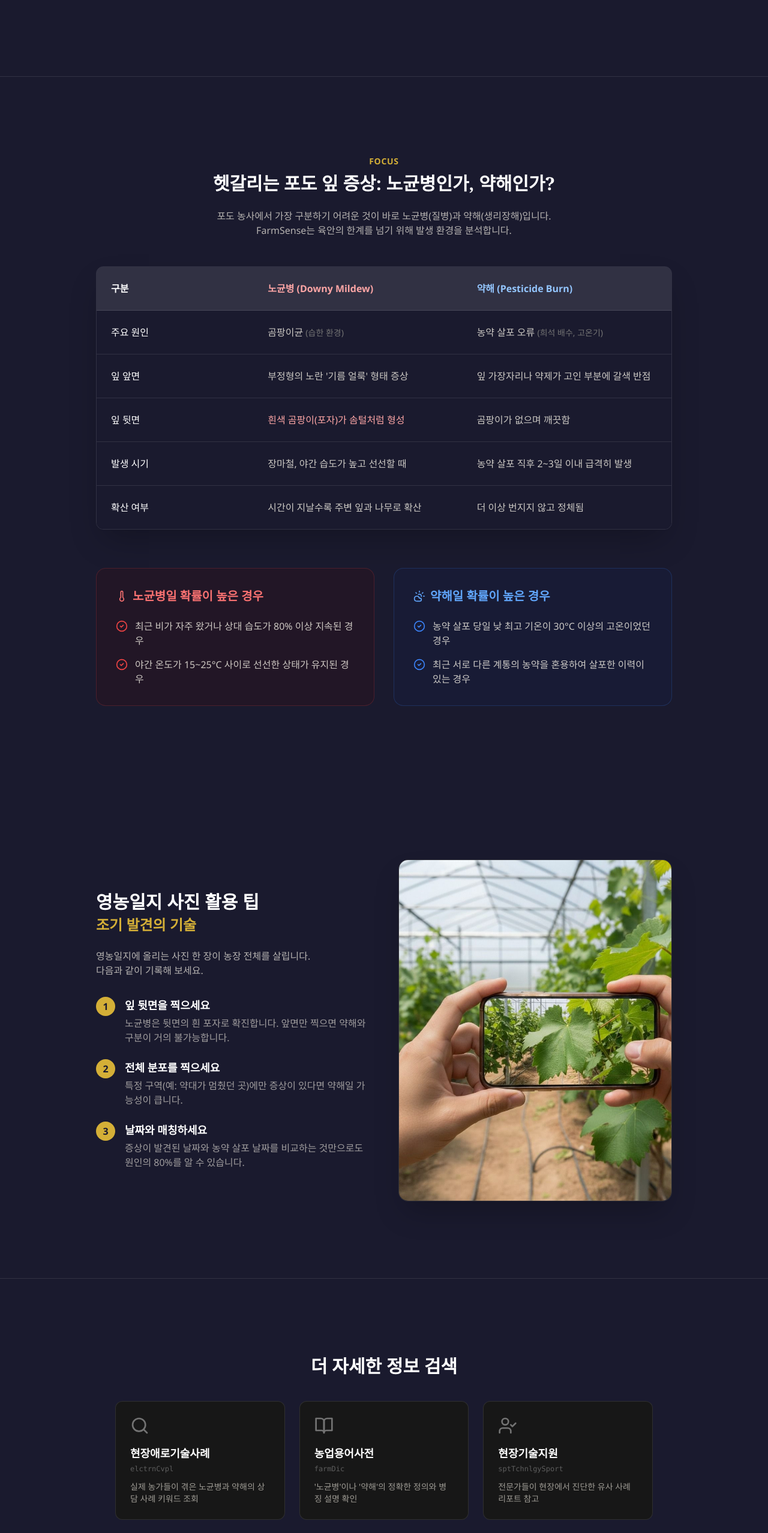
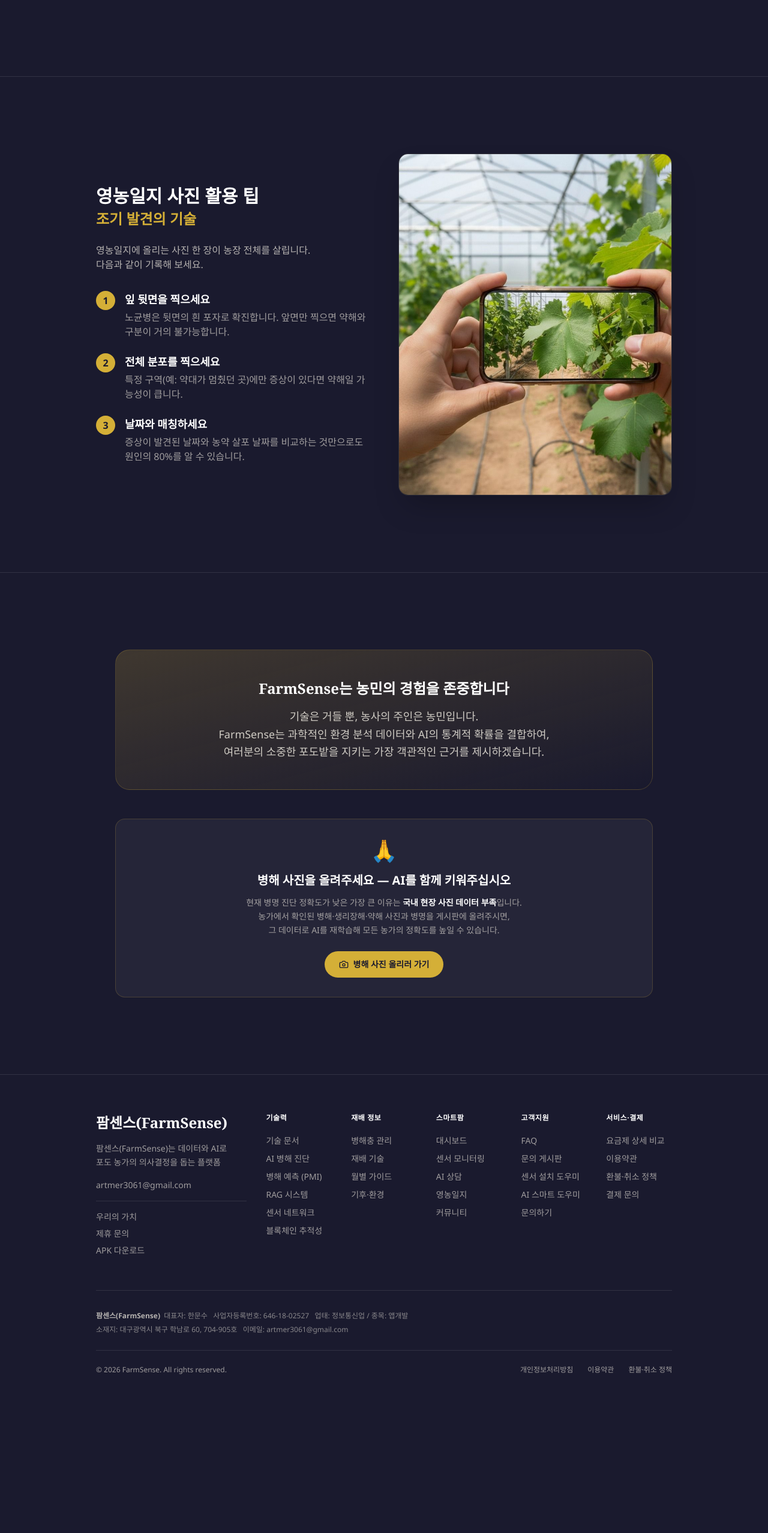
Before and after one commit to nunsuhan/grape-smartfarm-homepage, a Next.js app: page /technology/ai-diagnosis in a window 1280 px wide. Shown: the part 2730-5286 px from the top of the page at 60% size. After the commit the page ends 5086 px from the top, so only its background shows below. Built offline with nearby package versions, Linux system fonts and the light colour scheme; no server answers.

Commit message:
AI 진단 페이지: 노균병vs약해 비교, 정보검색 섹션 삭제

```diff
--- a/app/technology/ai-diagnosis/page.tsx
+++ b/app/technology/ai-diagnosis/page.tsx
@@ -192,98 +192,6 @@
                 </Container>
             </Section>
 
-            {/* Detailed Comparison: Mildew vs Burn */}
-            <Section className="py-20 bg-neutral-900">
-                <Container>
-                    <div className="max-w-5xl mx-auto">
-                        <div className="text-center mb-12">
-                            <span className="text-secondary-gold font-bold tracking-wider uppercase text-sm">Focus</span>
-                            <h2 className="text-3xl font-serif font-bold text-white mt-2 mb-6">
-                                헷갈리는 포도 잎 증상: 노균병인가, 약해인가?
-                            </h2>
-                            <p className="text-neutral-cream/70">
-                                포도 농사에서 가장 구분하기 어려운 것이 바로 노균병(질병)과 약해(생리장해)입니다.<br />
-                                FarmSense는 육안의 한계를 넘기 위해 발생 환경을 분석합니다.
-                            </p>
-                        </div>
-
-                        {/* Comparison Table */}
-                        <div className="overflow-x-auto mb-16 rounded-xl border border-white/10 shadow-2xl">
-                            <table className="w-full text-left border-collapse">
-                                <thead>
-                                    <tr className="bg-white/10">
-                                        <th className="p-6 text-white font-bold border-b border-white/10 w-1/4">구분</th>
-                                        <th className="p-6 text-red-300 font-bold border-b border-white/10 w-1/3">노균병 (Downy Mildew)</th>
-                                        <th className="p-6 text-blue-300 font-bold border-b border-white/10 w-1/3">약해 (Pesticide Burn)</th>
-                                    </tr>
-                                </thead>
-                                <tbody className="bg-neutral-black text-neutral-cream/80">
-                                    <tr className="border-b border-white/10 hover:bg-white/5 transition-colors">
-                                        <td className="p-6 font-medium text-white">주요 원인</td>
-                                        <td className="p-6">곰팡이균 <span className="text-neutral-500 text-sm">(습한 환경)</span></td>
-                                        <td className="p-6">농약 살포 오류 <span className="text-neutral-500 text-sm">(희석 배수, 고온기)</span></td>
-                                    </tr>
-                                    <tr className="border-b border-white/10 hover:bg-white/5 transition-colors">
-                                        <td className="p-6 font-medium text-white">잎 앞면</td>
-                                        <td className="p-6">부정형의 노란 '기름 얼룩' 형태 증상</td>
-                                        <td className="p-6">잎 가장자리나 약제가 고인 부분에 갈색 반점</td>
-                                    </tr>
-                                    <tr className="border-b border-white/10 hover:bg-white/5 transition-colors">
-                                        <td className="p-6 font-medium text-white">잎 뒷면</td>
-                                        <td className="p-6 text-red-300 font-medium">흰색 곰팡이(포자)가 솜털처럼 형성</td>
-                                        <td className="p-6">곰팡이가 없으며 깨끗함</td>
-                                    </tr>
-                                    <tr className="border-b border-white/10 hover:bg-white/5 transition-colors">
-                                        <td className="p-6 font-medium text-white">발생 시기</td>
-                                        <td className="p-6">장마철, 야간 습도가 높고 선선할 때</td>
-                                        <td className="p-6">농약 살포 직후 2~3일 이내 급격히 발생</td>
-                                    </tr>
-                                    <tr className="hover:bg-white/5 transition-colors">
-                                        <td className="p-6 font-medium text-white">확산 여부</td>
-                                        <td className="p-6">시간이 지날수록 주변 잎과 나무로 확산</td>
-                                        <td className="p-6">더 이상 번지지 않고 정체됨</td>
-                                    </tr>
-                                </tbody>
-                            </table>
-                        </div>
-
-                        {/* Environment Checklist */}
-                        <div className="grid grid-cols-1 md:grid-cols-2 gap-8">
-                            <div className="bg-red-950/20 border border-red-500/20 p-8 rounded-2xl">
-                                <h3 className="text-xl font-bold text-red-400 mb-6 flex items-center gap-2">
-                                    <Thermometer className="w-5 h-5" /> 노균병일 확률이 높은 경우
-                                </h3>
-                                <ul className="space-y-4">
-                                    <li className="flex items-start gap-3 text-neutral-cream/80">
-                                        <CheckCircle2 className="w-5 h-5 text-red-500 shrink-0 mt-0.5" />
-                                        <span>최근 비가 자주 왔거나 상대 습도가 80% 이상 지속된 경우</span>
-                                    </li>
-                                    <li className="flex items-start gap-3 text-neutral-cream/80">
-                                        <CheckCircle2 className="w-5 h-5 text-red-500 shrink-0 mt-0.5" />
-                                        <span>야간 온도가 15~25°C 사이로 선선한 상태가 유지된 경우</span>
-                                    </li>
-                                </ul>
-                            </div>
-
-                            <div className="bg-blue-950/20 border border-blue-500/20 p-8 rounded-2xl">
-                                <h3 className="text-xl font-bold text-blue-400 mb-6 flex items-center gap-2">
-                                    <CloudSun className="w-5 h-5" /> 약해일 확률이 높은 경우
-                                </h3>
-                                <ul className="space-y-4">
-                                    <li className="flex items-start gap-3 text-neutral-cream/80">
-                                        <CheckCircle2 className="w-5 h-5 text-blue-500 shrink-0 mt-0.5" />
-                                        <span>농약 살포 당일 낮 최고 기온이 30°C 이상의 고온이었던 경우</span>
-                                    </li>
-                                    <li className="flex items-start gap-3 text-neutral-cream/80">
-                                        <CheckCircle2 className="w-5 h-5 text-blue-500 shrink-0 mt-0.5" />
-                                        <span>최근 서로 다른 계통의 농약을 혼용하여 살포한 이력이 있는 경우</span>
-                                    </li>
-                                </ul>
-                            </div>
-                        </div>
-                    </div>
-                </Container>
-            </Section>
 
             {/* Photo Guide */}
             <Section className="py-20 border-b border-white/10">
@@ -342,37 +250,6 @@
             <Section className="py-20">
                 <Container>
                     <div className="max-w-4xl mx-auto">
-                        <h2 className="text-3xl font-serif font-bold text-white mb-10 text-center">더 자세한 정보 검색</h2>
-                        <div className="grid grid-cols-1 md:grid-cols-3 gap-6 mb-20">
-                            {[
-                                {
-                                    icon: Search,
-                                    title: "현장애로기술사례",
-                                    code: "elctrnCvpl",
-                                    desc: "실제 농가들이 겪은 노균병과 약해의 상담 사례 키워드 조회"
-                                },
-                                {
-                                    icon: BookOpen,
-                                    title: "농업용어사전",
-                                    code: "farmDic",
-                                    desc: "'노균병'이나 '약해'의 정확한 정의와 병징 설명 확인"
-                                },
-                                {
-                                    icon: UserCheck,
-                                    title: "현장기술지원",
-                                    code: "sptTchnlgySport",
-                                    desc: "전문가들이 현장에서 진단한 유사 사례 리포트 참고"
-                                }
-                            ].map((item, i) => (
-                                <a key={i} href="#" className="block p-6 bg-neutral-900 rounded-xl border border-white/10 hover:border-secondary-gold/50 transition-colors group">
-                                    <item.icon className="w-8 h-8 text-neutral-500 group-hover:text-secondary-gold mb-4 transition-colors" />
-                                    <h3 className="text-lg font-bold text-white mb-1">{item.title}</h3>
-                                    <code className="text-xs font-mono text-white/30 mb-3 block">{item.code}</code>
-                                    <p className="text-sm text-neutral-cream/60">{item.desc}</p>
-                                </a>
-                            ))}
-                        </div>
-
                         <div className="text-center bg-gradient-to-br from-secondary-gold/20 to-transparent p-12 rounded-3xl border border-secondary-gold/20">
                             <h3 className="text-2xl font-serif font-bold text-white mb-4">
                                 FarmSense는 농민의 경험을 존중합니다
```
